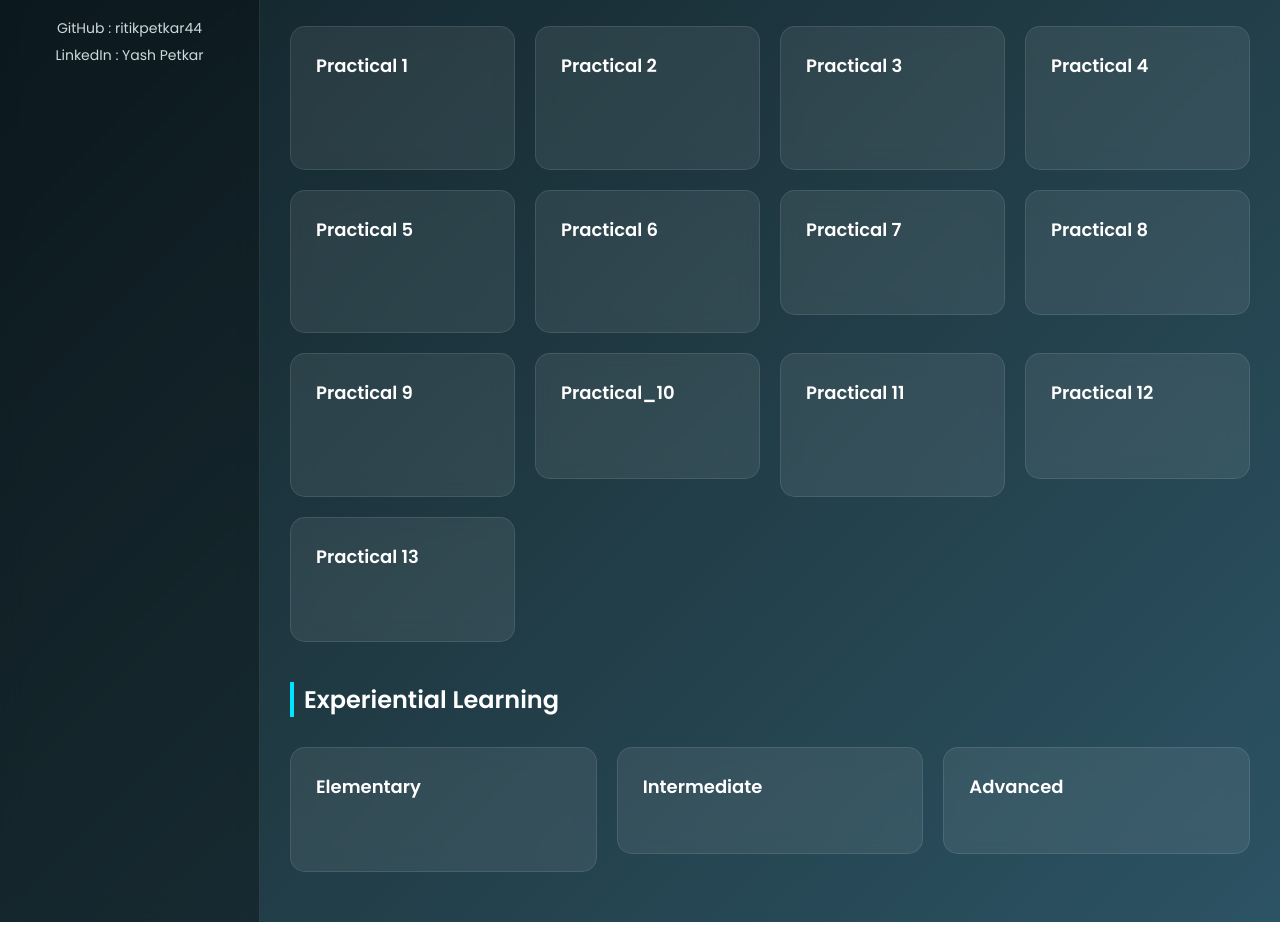
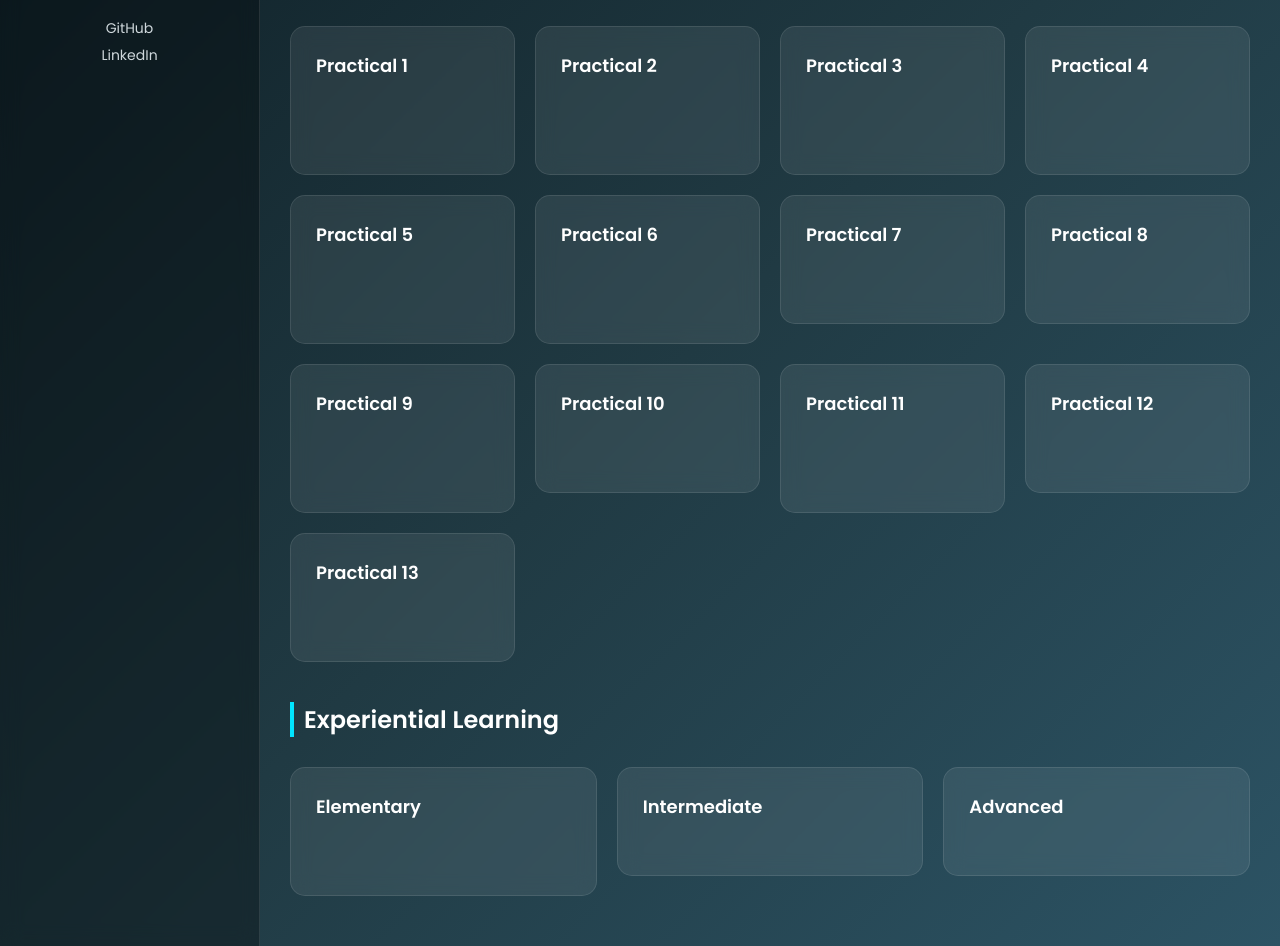
Before and after one commit to ritikpetkar44/Web-Devlopment, a plain HTML site: page index.html in a window 1280 px wide. Shown: the part 140-1086 px from the top of the page. Before the commit the page ends 1062 px from the top, so only its background shows below. Drawn offline with Linux system fonts and the light colour scheme.

Commit message:
Fix HTML structure and update links

```diff
--- a/index.html
+++ b/index.html
@@ -34,7 +34,6 @@
     border-right:1px solid rgba(255,255,255,0.1);
 }
 
-/* NAME */
 .name{
     margin-top:20px;
     font-size:18px;
@@ -43,7 +42,6 @@
     text-align:center;
 }
 
-/* LINKS */
 .links{
     margin-top:15px;
     text-align:center;
@@ -62,20 +60,18 @@
     color:#00e5ff;
 }
 
-/* MAIN CONTENT */
+/* MAIN */
 .main{
     flex:1;
     padding:30px;
 }
 
-/* TITLE */
 .main-title{
     font-size:34px;
     margin-bottom:20px;
     text-align:center;
 }
 
-/* SECTION TITLE */
 .section-title{
     font-size:24px;
     margin:20px 0 10px;
@@ -83,7 +79,6 @@
     padding-left:10px;
 }
 
-/* GRID */
 ul{
     display:grid;
     grid-template-columns:repeat(auto-fit,minmax(200px,1fr));
@@ -92,7 +87,6 @@
     list-style:none;
 }
 
-/* CARD */
 li a{
     display:block;
     text-decoration:none;
@@ -105,14 +99,12 @@
     transition:0.3s;
 }
 
-/* TITLE */
 .card-title{
     font-size:18px;
     font-weight:600;
     transition:0.3s;
 }
 
-/* DESCRIPTION (IMPROVED) */
 .card-desc{
     font-size:13px;
     margin-top:10px;
@@ -120,10 +112,8 @@
     opacity:0;
     transform:translateY(12px);
     transition:0.4s ease;
-    line-height:1.4;
 }
 
-/* HOVER EFFECT */
 li a:hover{
     transform:translateY(-10px) scale(1.05);
     background:rgba(0,229,255,0.18);
@@ -131,20 +121,11 @@
     box-shadow:0 10px 25px rgba(0,229,255,0.4);
 }
 
-/* TITLE HOVER */
-li a:hover .card-title{
-    transform:translateY(-4px);
-    color:#00e5ff;
-    letter-spacing:0.5px;
-}
-
-/* DESCRIPTION SHOW */
 li a:hover .card-desc{
     opacity:1;
     transform:translateY(0);
 }
 
-/* MOBILE */
 @media(max-width:768px){
     body{
         flex-direction:column;
@@ -161,23 +142,20 @@
 
 <body>
 
-<!-- SIDEBAR -->
 <div class="sidebar">
-
     <div class="name">
         <h3>Created by</h3>
+        <br>
+        MR. YASH PETKAR
         <hr>
-        <br>MR. YASH PETKAR
     </div>
 
     <div class="links">
-        <a href="https://github.com/ritikpetkar44" target="_blank">GitHub : ritikpetkar44</a>
-        <a href="https://www.linkedin.com/in/yash-petkar-725b76386/" target="_blank">LinkedIn : Yash Petkar</a>
+        <a href="https://github.com/ritikpetkar44" target="_blank">GitHub</a>
+        <a href="https://www.linkedin.com/" target="_blank">LinkedIn</a>
     </div>
-
 </div>
 
-<!-- MAIN CONTENT -->
 <div class="main">
 
 <h1 class="main-title">My Web Design Practicals</h1>
@@ -185,29 +163,57 @@
 <h2 class="section-title">Practicals</h2>
 
 <ul>
-<li><a href="#"><div class="card-title">Practical 1</div><div class="card-desc">GitHub setup & repository creation for version control workflow</div></a></li>
-<li><a href="#"><div class="card-title">Practical 2</div><div class="card-desc">HTML structure using semantic elements like header, footer, section</div></a></li>
-<li><a href="#"><div class="card-title">Practical 3</div><div class="card-desc">Text formatting, images, lists and hyperlink integration</div></a></li>
-<li><a href="#"><div class="card-title">Practical 4</div><div class="card-desc">Table creation for structured data like timetable and records</div></a></li>
-<li><a href="#"><div class="card-title">Practical 5</div><div class="card-desc">Resume webpage design using HTML layout concepts</div></a></li>
-<li><a href="#"><div class="card-title">Practical 6</div><div class="card-desc">Forms with input fields, validation and selection controls</div></a></li>
-<li><a href="#"><div class="card-title">Practical 7</div><div class="card-desc">CSS tribute page with layout and styling effects</div></a></li>
-<li><a href="#"><div class="card-title">Practical 8</div><div class="card-desc">Image gallery with hover effects and transitions</div></a></li>
-<li><a href="#"><div class="card-title">Practical 9</div><div class="card-desc">Responsive design using CSS media queries and flex/grid</div></a></li>
-<li><a href="Practical_10"><div class="card-title">Practical_10</div><div class="card-desc">Embedding external content using iframe</div></a></li>
-<li><a href="#"><div class="card-title">Practical 11</div><div class="card-desc">HTML5 APIs like geolocation, drag-drop and storage</div></a></li>
-<li><a href="#"><div class="card-title">Practical 12</div><div class="card-desc">Bootstrap components for modern UI design</div></a></li>
-<li><a href="#"><div class="card-title">Practical 13</div><div class="card-desc">Complete responsive website project</div></a></li>
+<li><a href="https://ritikpetkar44.github.io/Web-Devlopment/Practical_01.html" target="_blank"><div class="card-title">Practical 1</div><div class="card-desc">GitHub setup & repository creation for version control workflow</div></a></li>
+
+<li><a href="https://ritikpetkar44.github.io/Web-Devlopment/Practical_02.html" target="_blank"><div class="card-title">Practical 2</div><div class="card-desc">HTML structure using semantic elements like header, footer, section</div></a></li>
+
+<li><a href="https://ritikpetkar44.github.io/Web-Devlopment/Practical_03.html" target="_blank"><div class="card-title">Practical 3</div><div class="card-desc">Text formatting, images, lists and hyperlink integration</div></a></li>
+
+<li><a href="https://ritikpetkar44.github.io/Web-Devlopment/Practical_04.html" target="_blank"><div class="card-title">Practical 4</div><div class="card-desc">Table creation for structured data like timetable and records</div></a></li>
+
+<li><a href="https://ritikpetkar44.github.io/Web-Devlopment/Practical_05.html" target="_blank"><div class="card-title">Practical 5</div><div class="card-desc">Resume webpage design using HTML layout concepts</div></a></li>
+
+<li><a href="https://ritikpetkar44.github.io/Web-Devlopment/Practical_06.html" target="_blank"><div class="card-title">Practical 6</div><div class="card-desc">Forms with input fields, validation and selection controls</div></a></li>
+
+<li><a href="https://ritikpetkar44.github.io/Web-Devlopment/Practical_07.html" target="_blank"><div class="card-title">Practical 7</div><div class="card-desc">CSS tribute page with layout and styling effects</div></a></li>
+
+<li><a href="https://ritikpetkar44.github.io/Web-Devlopment/Practical_8.html" target="_blank"><div class="card-title">Practical 8</div><div class="card-desc">Image gallery with hover effects and transitions<</div></a></li>
+
+<li><a href="https://ritikpetkar44.github.io/Web-Devlopment/Practical_09.html" target="_blank"><div class="card-title">Practical 9</div><div class="card-desc">Responsive design using CSS media queries and flex/grid<</div></a></li>
+
+<li><a href="https://ritikpetkar44.github.io/Web-Devlopment/Practical_10.html" target="_blank"><div class="card-title">Practical 10</div><div class="card-desc">Embedding external content using iframe</div></a></li>
+
+<li><a href="https://ritikpetkar44.github.io/Web-Devlopment/Practical_11.html" target="_blank"><div class="card-title">Practical 11</div><div class="card-desc">HTML5 APIs like geolocation, drag-drop and storage></div></a></li>
+
+<li><a href="https://ritikpetkar44.github.io/Web-Devlopment/Practical_12.html" target="_blank"><div class="card-title">Practical 12</div><div class="card-desc">Bootstrap components for modern UI design</div></a></li>
+
+<li><a href="https://ritikpetkar44.github.io/Web-Devlopment/Practical_13.html" target="_blank"><div class="card-title">Practical 13</div><div class="card-desc">Complete responsive website project</div></a></li>
 </ul>
 
 <h2 class="section-title">Experiential Learning</h2>
 
 <ul>
-<li><a href="#"><div class="card-title">Elementary</div><div class="card-desc">Basic web development concepts and structure</div></a></li>
-<li><a href="#"><div class="card-title">Intermediate</div><div class="card-desc">UI design and layout building skills</div></a></li>
-<li><a href="#"><div class="card-title">Advanced</div><div class="card-desc">Full responsive project development</div></a></li>
+<li>
+<a href="https://ritikpetkar44.github.io/Web-Devlopment/experiential_1.html" target="_blank">
+<div class="card-title">Elementary</div>
+<div class="card-desc">Basic web development concepts and structure</div>
+</a>
+</li>
+
+<li>
+<a href="https://ritikpetkar44.github.io/Web-Devlopment/experiential_2.html" target="_blank">
+<div class="card-title">Intermediate</div>
+<div class="card-desc">UI design and layout building skills</div>
+</a>
+</li>
+
+<li>
+<a href="https://ritikpetkar44.github.io/Web-Devlopment/experiential_3.html" target="_blank">
+<div class="card-title">Advanced</div>
+<div class="card-desc">Full responsive project development</div>
+</a>
+</li>
 </ul>
-
 </div>
 
 </body>
```
